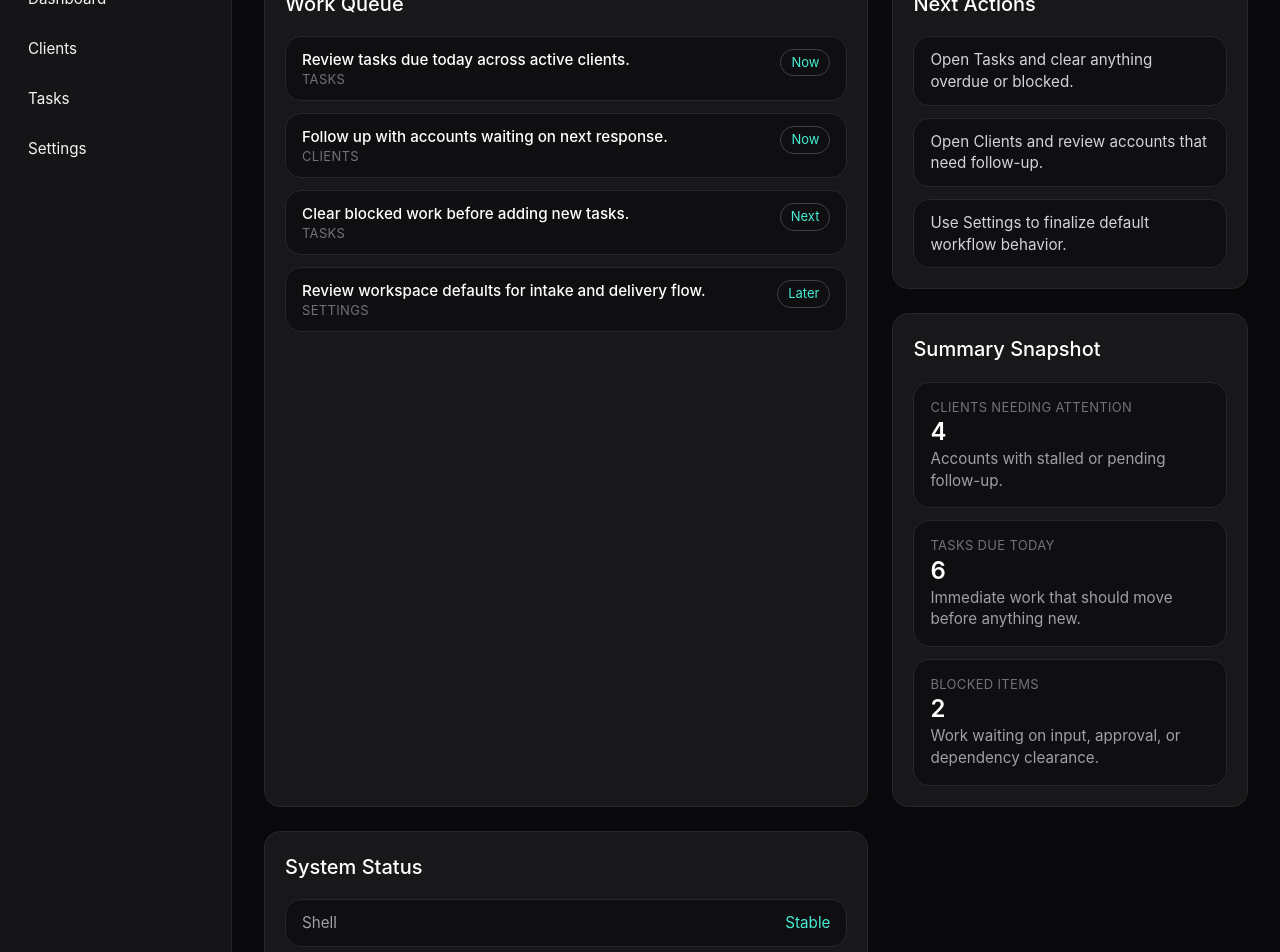
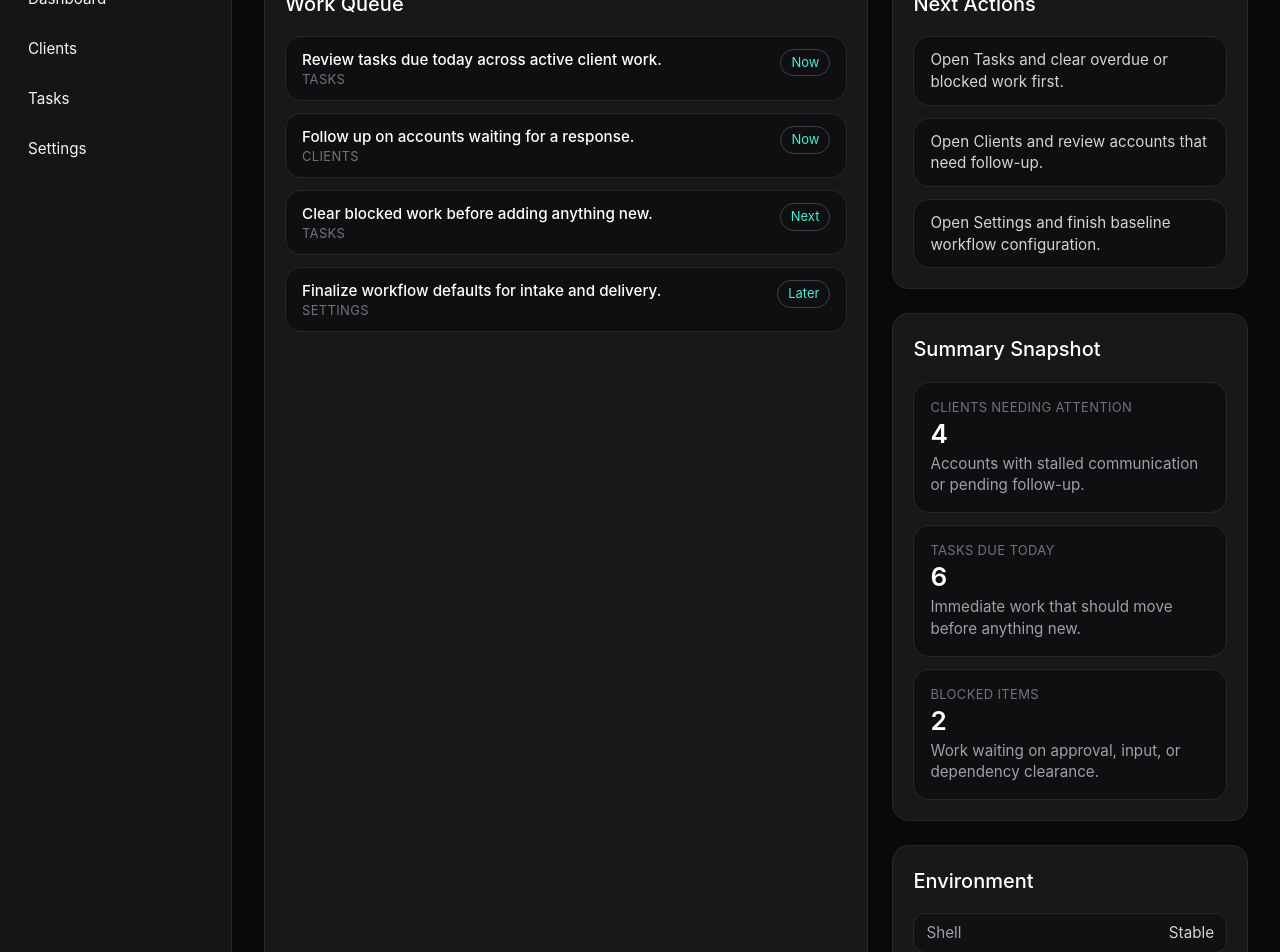
Before and after one commit to RuhlinIT/clientflow-os, a React app in the folder apps/clientflow-os/frontend/: page /dashboard in a window 1280 px wide. Shown: the part 160-1112 px from the top of the page. Built offline with nearby package versions, Linux system fonts and the light colour scheme; the HTML template or start-up script is replaced by a standard one.

Commit message:
chore: refactor dashboard again for even leaner read

```diff
--- a/apps/clientflow-os/frontend/src/pages/DashboardPage.jsx
+++ b/apps/clientflow-os/frontend/src/pages/DashboardPage.jsx
@@ -2,38 +2,38 @@ import SectionCard from "../components/SectionCard";
 
 const workQueue = [
   {
-    title: "Review tasks due today across active clients.",
+    title: "Review tasks due today across active client work.",
     context: "Tasks",
     status: "Now",
   },
   {
-    title: "Follow up with accounts waiting on next response.",
+    title: "Follow up on accounts waiting for a response.",
     context: "Clients",
     status: "Now",
   },
   {
-    title: "Clear blocked work before adding new tasks.",
+    title: "Clear blocked work before adding anything new.",
     context: "Tasks",
     status: "Next",
   },
   {
-    title: "Review workspace defaults for intake and delivery flow.",
+    title: "Finalize workflow defaults for intake and delivery.",
     context: "Settings",
     status: "Later",
   },
 ];
 
 const nextActions = [
-  "Open Tasks and clear anything overdue or blocked.",
+  "Open Tasks and clear overdue or blocked work first.",
   "Open Clients and review accounts that need follow-up.",
-  "Use Settings to finalize default workflow behavior.",
+  "Open Settings and finish baseline workflow configuration.",
 ];
 
-const summary = [
+const summarySnapshot = [
   {
     label: "Clients needing attention",
     value: "4",
-    note: "Accounts with stalled or pending follow-up.",
+    note: "Accounts with stalled communication or pending follow-up.",
   },
   {
     label: "Tasks due today",
@@ -43,11 +43,11 @@ const summary = [
   {
     label: "Blocked items",
     value: "2",
-    note: "Work waiting on input, approval, or dependency clearance.",
+    note: "Work waiting on approval, input, or dependency clearance.",
   },
 ];
 
-const systemStatus = [
+const environment = [
   { label: "Shell", value: "Stable" },
   { label: "Routing", value: "Stable" },
   { label: "Workflow model", value: "In progress" },
@@ -84,7 +84,7 @@ export default function DashboardPage() {
       <div className="space-y-6">
         <SectionCard
           title="Next Actions"
-          description="Use the dashboard to choose a lane, then move into the route."
+          description="Choose a lane, then move into the route."
         >
           <ul className="space-y-3 text-sm text-zinc-300">
             {nextActions.map((item) => (
@@ -100,10 +100,10 @@ export default function DashboardPage() {
 
         <SectionCard
           title="Summary Snapshot"
-          description="Small context blocks to support quick decisions."
+          description="Small context blocks that support quick decisions."
         >
           <div className="grid gap-3 sm:grid-cols-3 xl:grid-cols-1">
-            {summary.map((item) => (
+            {summarySnapshot.map((item) => (
               <div
                 key={item.label}
                 className="rounded-xl border border-zinc-800 bg-zinc-950/60 px-4 py-4"
@@ -111,7 +111,7 @@ export default function DashboardPage() {
                 <p className="text-xs uppercase tracking-wide text-zinc-500">
                   {item.label}
                 </p>
-                <p className="mt-2 text-2xl font-semibold text-white">
+                <p className="mt-1 text-xl font-semibold text-white">
                   {item.value}
                 </p>
                 <p className="mt-2 text-sm text-zinc-400">{item.note}</p>
@@ -119,26 +119,24 @@ export default function DashboardPage() {
             ))}
           </div>
         </SectionCard>
-      </div>
 
-      <section>
         <SectionCard
-          title="System Status"
-          description="Light operational context."
+          title="Environment"
+          description="Light build context for the current workspace."
         >
-          <div className="space-y-3">
-            {systemStatus.map((item) => (
+          <div className="space-y-2">
+            {environment.map((item) => (
               <div
                 key={item.label}
-                className="flex items-center justify-between rounded-xl border border-zinc-800 bg-zinc-950/60 px-4 py-3 text-sm"
+                className="flex items-center justify-between rounded-lg border border-zinc-800 bg-zinc-950/40 px-3 py-2 text-sm"
               >
                 <span className="text-zinc-400">{item.label}</span>
-                <span className="text-teal-300">{item.value}</span>
+                <span className="text-zinc-300">{item.value}</span>
               </div>
             ))}
           </div>
         </SectionCard>
-      </section>
+      </div>
     </div>
   );
 }
```
